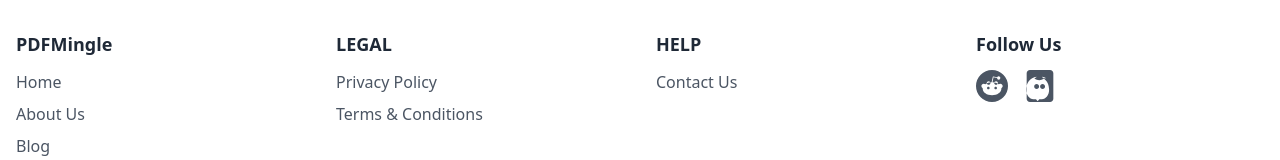
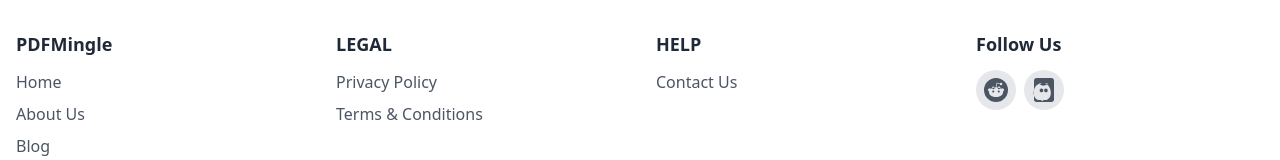
Before and after one commit to widhia-solanki/Pdfmingle, a Next.js app: page / in a window 1280 px wide. Shown: the part 2620-2780 px from the top of the page. Built offline with nearby package versions, Linux system fonts and the light colour scheme.

Commit message:
Update InformativePanel.tsx

```diff
--- a/src/components/InformativePanel.tsx
+++ b/src/components/InformativePanel.tsx
@@ -5,12 +5,12 @@ import { ThemeSwitcher } from './ThemeSwitcher';
 import React from 'react';
 
 const RedditIcon = () => (
-    <svg role="img" viewBox="0 0 24 24" xmlns="http://www.w3.org/2000/svg" className="w-8 h-8" fill="currentColor"><title>Reddit</title><path d="M12 0A12 12 0 0 0 0 12a12 12 0 0 0 12 12 12 12 0 0 0 12-12A12 12 0 0 0 12 0zm5.01 4.744c.688 0 1.25.561 1.25 1.249a1.25 1.25 0 0 1-2.498.056l-2.597-.547-.8 3.747c1.824.07 3.48.632 4.674 1.488.308-.309.73-.491 1.207-.491.968 0 1.754.786 1.754 1.754 0 .716-.435 1.333-1.01 1.614a3.111 3.111 0 0 1 .042.52c0 2.694-3.13 4.87-7.004 4.87-3.874 0-7.004-2.176-7.004-4.87 0-.183.015-.366.043-.534A1.748 1.748 0 0 1 4.028 12c0-.968.786-1.754 1.754-1.754.463 0 .898.196 1.207.49 1.207-.883 2.878-1.43 4.744-1.487l.885-4.182a.342.342 0 0 1 .14-.197.34.34 0 0 1 .238-.042l2.906.617a1.214 1.214 0 0 1 1.108-.701zM9.25 14.5c.552 0 1-.448 1-1s-.448-1-1-1-1 .448-1 1 .448 1 1 1zm5.5 0c.552 0 1-.448 1-1s-.448-1-1-1-1 .448-1 1 .448 1 1 1zm.29-3.36c-.764 0-1.38-.616-1.38-1.38 0-.764.616-1.38 1.38-1.38.764 0 1.38.616 1.38 1.38 0 .764-.616 1.38-1.38 1.38zm-5.58 0c-.764 0-1.38-.616-1.38-1.38 0-.764.616-1.38 1.38-1.38.764 0 1.38.616 1.38 1.38 0 .764-.616 1.38-1.38 1.38z"/></svg>
+    <svg role="img" viewBox="0 0 24 24" xmlns="http://www.w3.org/2000/svg" className="w-6 h-6" fill="currentColor"><title>Reddit</title><path d="M12 0A12 12 0 0 0 0 12a12 12 0 0 0 12 12 12 12 0 0 0 12-12A12 12 0 0 0 12 0zm5.01 4.744c.688 0 1.25.561 1.25 1.249a1.25 1.25 0 0 1-2.498.056l-2.597-.547-.8 3.747c1.824.07 3.48.632 4.674 1.488.308-.309.73-.491 1.207-.491.968 0 1.754.786 1.754 1.754 0 .716-.435 1.333-1.01 1.614a3.111 3.111 0 0 1 .042.52c0 2.694-3.13 4.87-7.004 4.87-3.874 0-7.004-2.176-7.004-4.87 0-.183.015-.366.043-.534A1.748 1.748 0 0 1 4.028 12c0-.968.786-1.754 1.754-1.754.463 0 .898.196 1.207.49 1.207-.883 2.878-1.43 4.744-1.487l.885-4.182a.342.342 0 0 1 .14-.197.34.34 0 0 1 .238-.042l2.906.617a1.214 1.214 0 0 1 1.108-.701zM9.25 14.5c.552 0 1-.448 1-1s-.448-1-1-1-1 .448-1 1 .448 1 1 1zm5.5 0c.552 0 1-.448 1-1s-.448-1-1-1-1 .448-1 1 .448 1 1 1zm.29-3.36c-.764 0-1.38-.616-1.38-1.38 0-.764.616-1.38 1.38-1.38.764 0 1.38.616 1.38 1.38 0 .764-.616 1.38-1.38 1.38zm-5.58 0c-.764 0-1.38-.616-1.38-1.38 0-.764.616-1.38 1.38-1.38.764 0 1.38.616 1.38 1.38 0 .764-.616 1.38-1.38 1.38z"/></svg>
 );
 
-// --- THIS IS THE NEW, CLEANER DISCORD ICON ---
+// --- THIS IS THE UPDATED DISCORD ICON ---
 const DiscordIcon = () => (
-    <svg role="img" viewBox="0 0 24 24" xmlns="http://www.w3.org/2000/svg" className="w-8 h-8" fill="currentColor">
+    <svg role="img" viewBox="0 0 24 24" xmlns="http://www.w3.org/2000/svg" className="w-6 h-6" fill="currentColor">
         <title>Discord</title>
         <path d="M19.54 0c1.356 0 2.46 1.104 2.46 2.472v19.056c0 1.368-1.104 2.472-2.46 2.472h-15.08c-1.356 0-2.46-1.104-2.46-2.472v-19.056c0-1.368 1.104-2.472 2.46-2.472h15.08zm-2.822 6.168c-1.04-.552-2.112-.948-3.216-1.164.036.12.06.252.084.384.564.228.984.54 1.356.9.024.024.036.06.036.084.012.048.012.096 0 .144-.012.024-.024.048-.036.072-.012.012-.024.024-.036.036-2.076 1.344-4.884 1.344-6.96 0-.012-.012-.024-.024-.036-.036a.25.25 0 0 1-.036-.072c-.012-.048-.012-.096 0-.144a.213.213 0 0 1 .036-.084c.372-.36.792-.672 1.356-.9.024-.132.048-.264.084-.384-1.104.216-2.172.612-3.216 1.164-3.276 1.752-4.464 5.232-4.464 8.724 0 3.864 2.4 7.044 5.436 7.044h1.932c.228.432.552.828.948 1.176a.34.34 0 0 0 .528 0c.396-.348.72-.744.948-1.176h1.932c3.036 0 5.436-3.18 5.436-7.044 0-3.492-1.188-6.972-4.464-8.724zm-7.248 8.16c-1.02 0-1.848-.84-1.848-1.884 0-1.044.828-1.884 1.848-1.884 1.032 0 1.86.84 1.86 1.884 0 1.044-.828 1.884-1.86 1.884zm4.452 0c-1.02 0-1.848-.84-1.848-1.884 0-1.044.828-1.884 1.848-1.884 1.032 0 1.86.84 1.86 1.884 0 1.044-.828 1.884-1.86 1.884z"/>
     </svg>
@@ -44,30 +44,26 @@ export const InformativePanel = () => {
                     </div>
                     <div className="space-y-3">
                         <h4 className="font-bold text-lg text-gray-800 dark:text-dark-text-primary">Follow Us</h4>
-                        <ul className="flex items-center space-x-4">
-                           <li>
+                        <div className="flex items-center space-x-2">
                            <a
                              href="https://www.reddit.com/u/PDFMingle_net/s/GfiIBMsyHc"
                              target="_blank"
                              rel="noopener noreferrer"
                              aria-label="Follow us on Reddit"
-                                  className="text-gray-600 dark:text-dark-text-secondary hover:text-brand-blue transition-colors"
+                             className="flex items-center justify-center h-10 w-10 bg-gray-200 dark:bg-gray-700 rounded-full text-gray-600 dark:text-dark-text-secondary hover:bg-brand-blue hover:text-white dark:hover:bg-brand-blue transition-all"
                            >
                              <RedditIcon />
                            </a>
-                           </li>
-                           <li>
                            <a
                              href="https://discord.gg/BXtASTaN"
                              target="_blank"
                              rel="noopener noreferrer"
                              aria-label="Join our Discord server"
-                                  className="text-gray-600 dark:text-dark-text-secondary hover:text-brand-blue transition-colors"
+                             className="flex items-center justify-center h-10 w-10 bg-gray-200 dark:bg-gray-700 rounded-full text-gray-600 dark:text-dark-text-secondary hover:bg-brand-blue hover:text-white dark:hover:bg-brand-blue transition-all"
                            >
                              <DiscordIcon />
                            </a>
-                           </li>
-                        </ul>
+                        </div>
                     </div>
                 </div>
 
```
Lines whose indentation alone changed are shown as unchanged.
